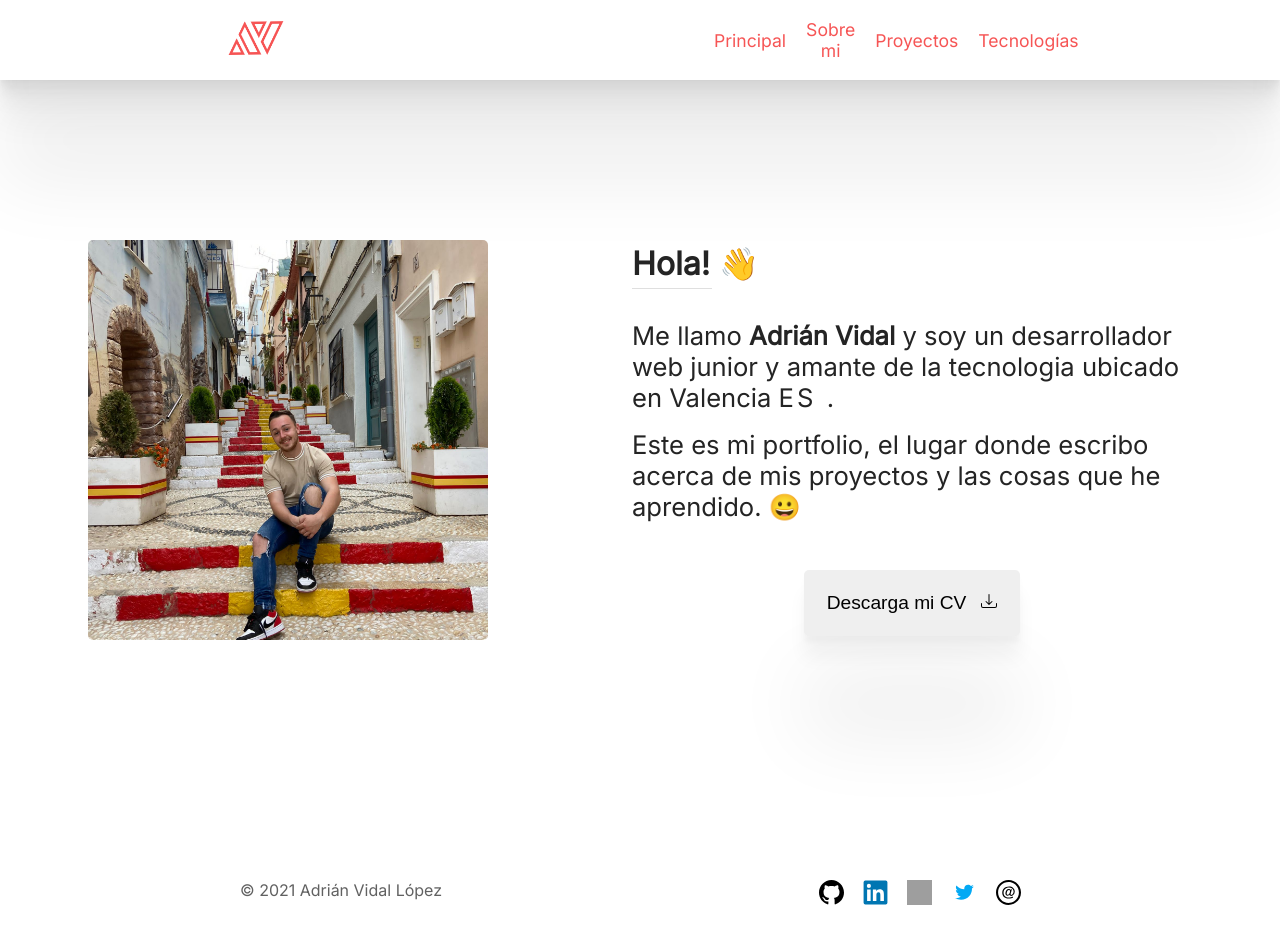
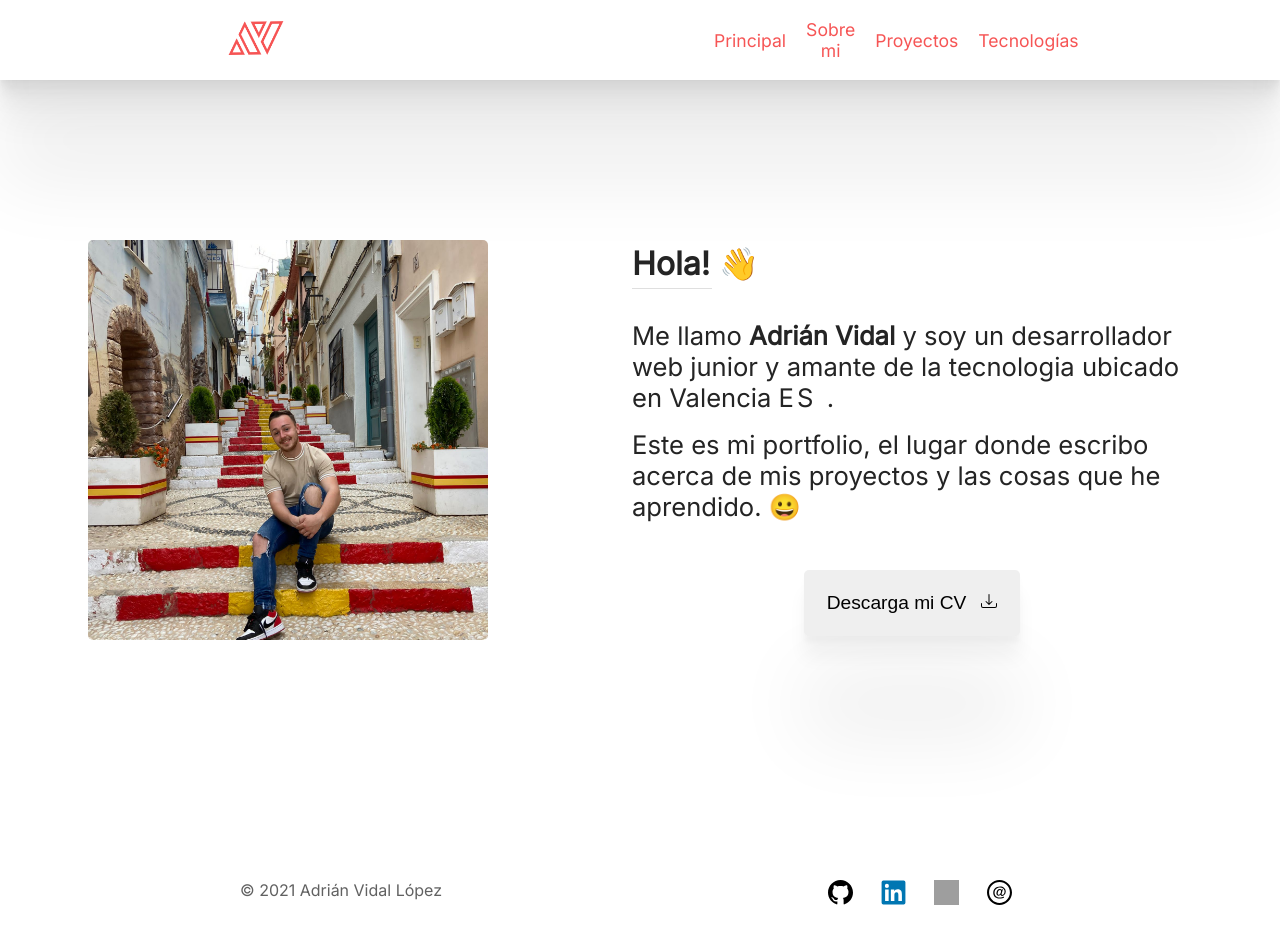
Before and after one commit to Adry2612/Portfolio, a Vue app: page / in a window 1280 px wide. Built offline with nearby package versions, Linux system fonts and the light colour scheme; grey boxes are pictures that could not be loaded.

Commit message:
UPDATE SOCIAL MEDIA

```diff
--- a/src/components/footerComponent.vue
+++ b/src/components/footerComponent.vue
@@ -5,16 +5,12 @@
       <a href="https://github.com/Adry2612">
         <img src="../assets/social/iconmonstr-github-1.svg" alt="Github">
       </a>
-      <a href="www.linkedin.com/adrian-vidal-lopez-812b4b187">
+      <a href="https://linkedin.com/in/adrian-vidal-lopez-812b4b187">
         <img src="../assets/social/linkedin-original.svg" alt="Linkedin">
       </a>
 
       <a href="https://www.infojobs.net/candidate/my-infojobs.xhtml?dgv=1856105975303444127">
         <img src="../assets/social/ij-logo_reduced.svg" alt="Infojobs">
-      </a>
-
-      <a href="mailto:adrianvidal2612@gmail.com">
-        <img src="../assets/social/icons8-twitter.svg" alt="Twitter">
       </a>
 
       <a href="mailto:adrianvidal2612@gmail.com">
```
